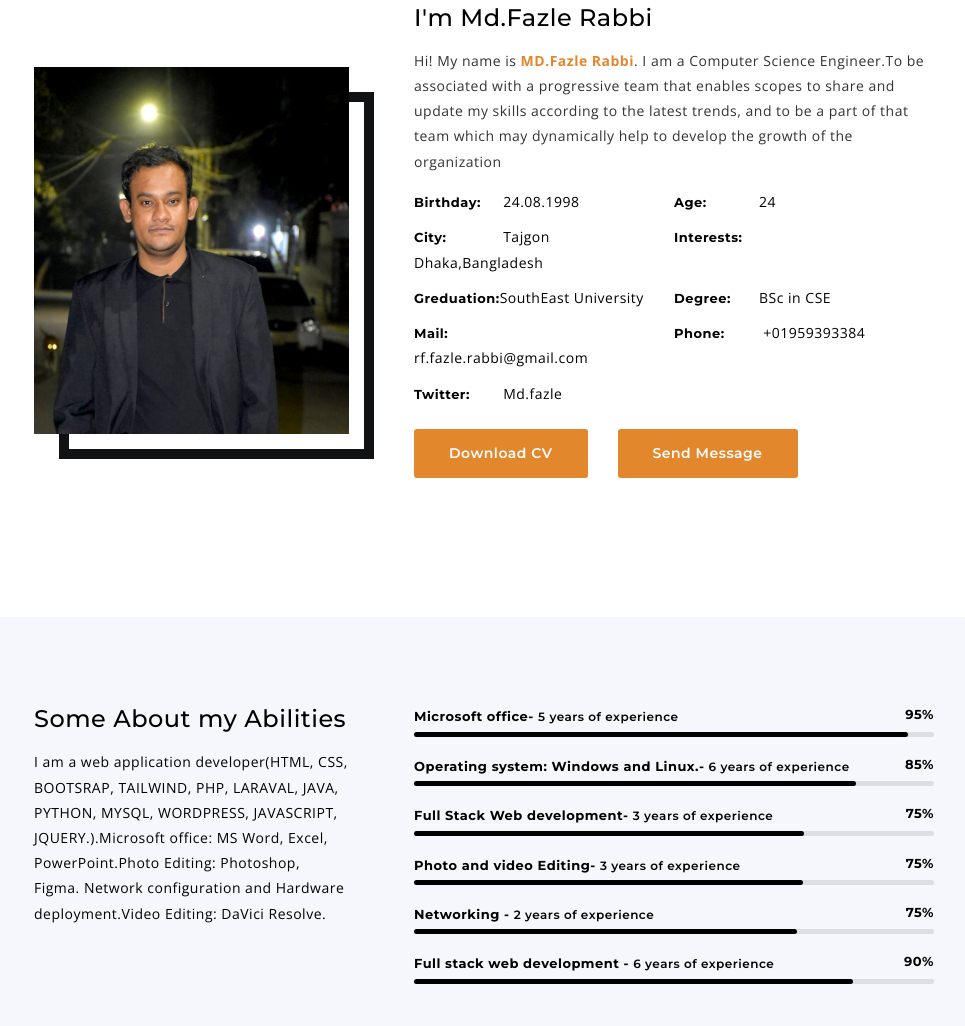
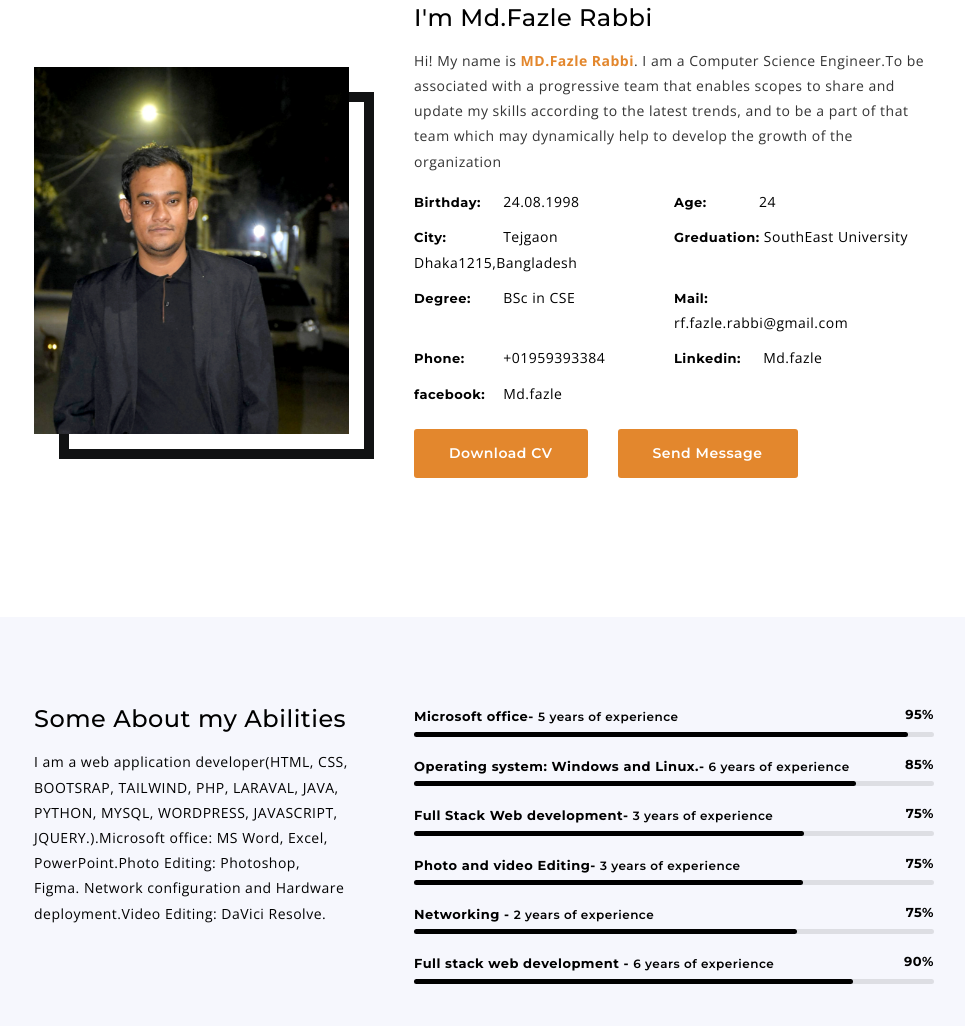
Before and after one commit to md-fazle/portfolio1, a plain HTML site: page index.html in a window 1280 px wide. Shown: the part 1067-2093 px from the top of the page, without its empty margins (306-1271 px from the left). Drawn offline with nearby package versions, Linux system fonts and the light colour scheme; no server answers.

Commit message:
Update index.html
new update

```diff
--- a/index.html
+++ b/index.html
@@ -182,25 +182,25 @@
 													<span><label>Age:</label>24</span>
 												</li>
 												<li>
-													<span><label>City:</label> Tajgon Dhaka,Bangladesh</span>
+													<span><label>City:</label> Tejgaon Dhaka1215,Bangladesh</span>
 												</li>
 												<li>
-													<span><label>Interests:</label></span>
+													<span><label>Greduation: </label> SouthEast University</span>
 												</li>
 												<li>
-													<span><label>Greduation:</label>SouthEast University</span>
+													<span><label>Degree: </label> BSc in CSE</span>
 												</li>
 												<li>
-													<span><label>Degree:</label>BSc in CSE</span>
+													<span><label>Mail: </label> <a href="mailto:example@gmail.com"> rf.fazle.rabbi@gmail.com</a></span>
 												</li>
 												<li>
-													<span><label>Mail:</label> <a href="mailto:example@gmail.com">rf.fazle.rabbi@gmail.com</a></span>
+													<span><label>Phone: </label> <a href="#"> +01959393384</a></span>
 												</li>
 												<li>
-													<span><label>Phone:</label> <a href="#">+01959393384</a></span>
+													<span><label>Linkedin: </label> <a href="https://www.linkedin.com/in/fazle-rabbi-01/"> Md.fazle</a></span>
 												</li>
 												<li>
-													<span><label>Twitter:</label> <a href="#">Md.fazle</a></span>
+													<span><label>facebook: </label> <a href="https://www.facebook.com/profile.php?id=100008020710933"> Md.fazle</a></span>
 												</li>
 											</ul>
 										</div>
```
